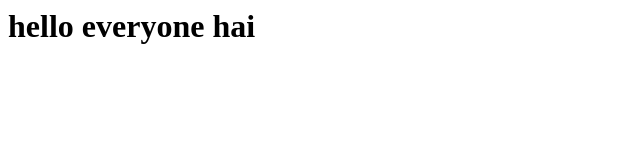
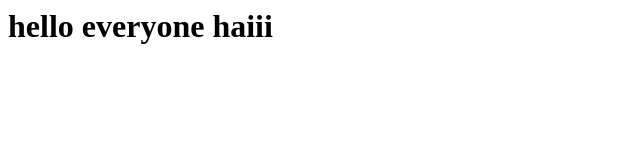
Before and after one commit to Midhlaj730/devops, a plain HTML site: page index.html in a window 1280 px wide. Shown: the full height of the page, 0-640 px from the left. Drawn offline with Linux system fonts and the light colour scheme.

Commit message:
3nd deploy

```diff
--- a/index.html
+++ b/index.html
@@ -1 +1 @@
-<h1>hello everyone hai</h1>
+<h1>hello everyone haiii</h1>
```
